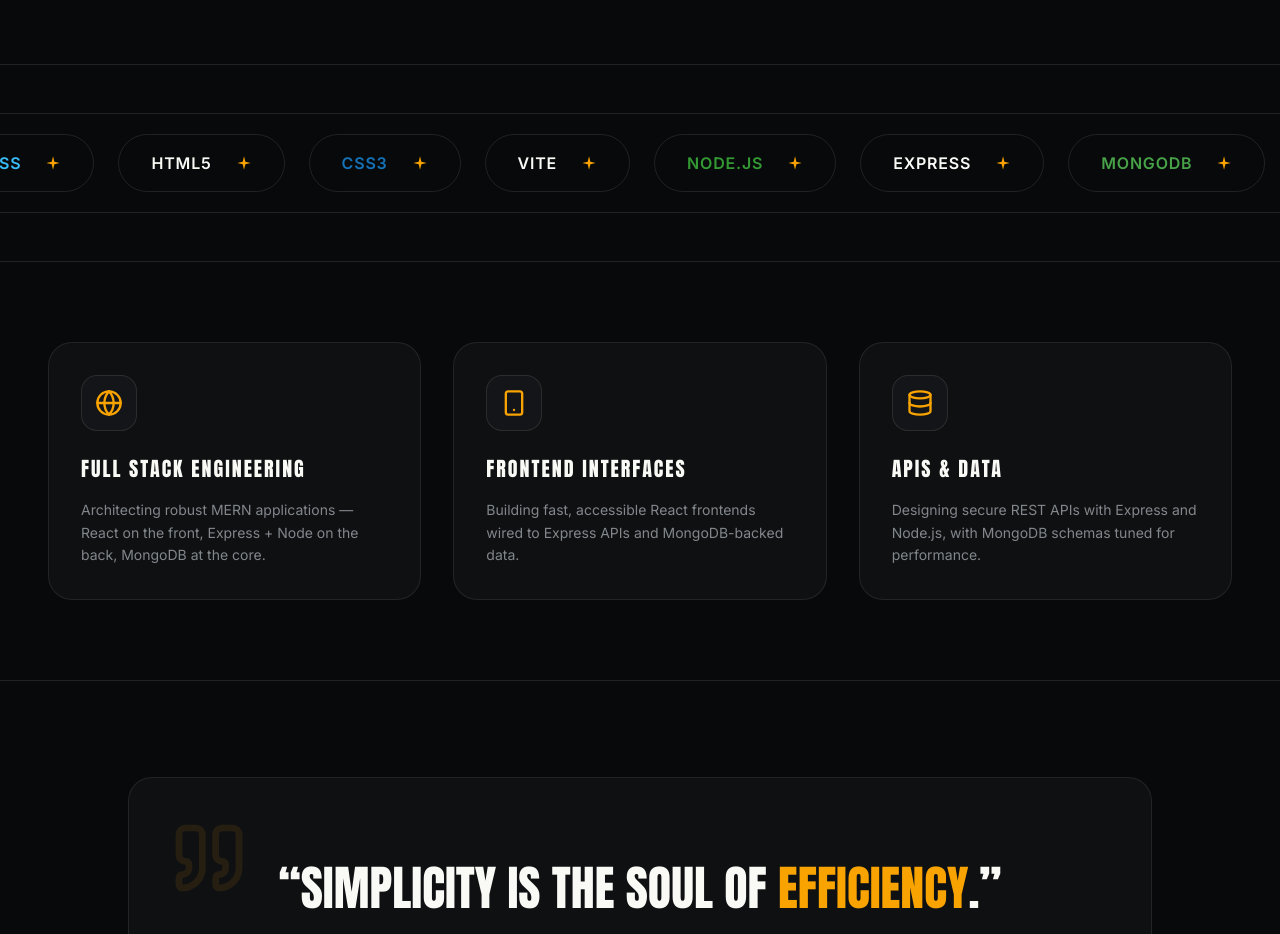
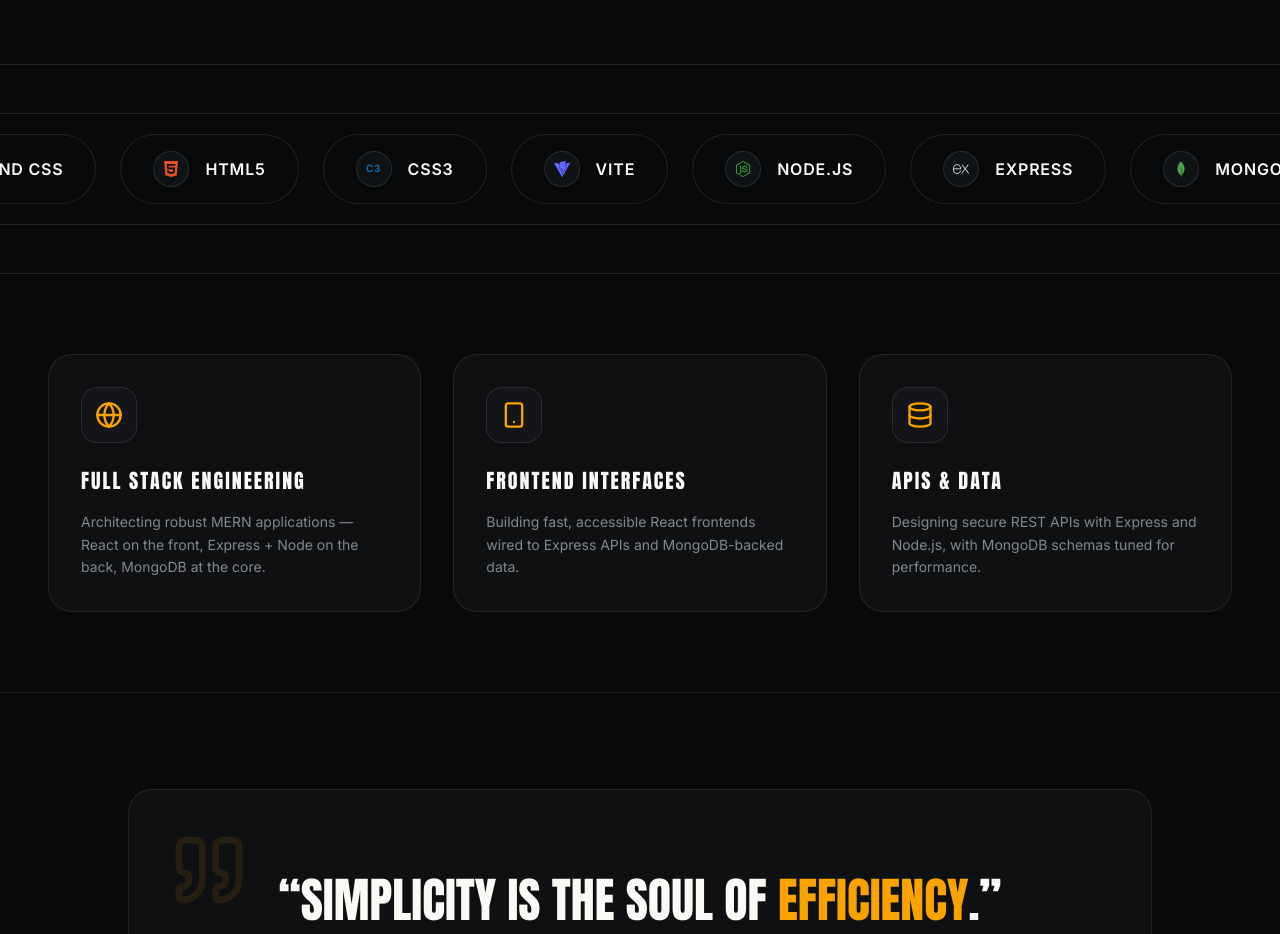
Before and after one commit to usmansHUB/portfolio, a React (Vite) app: page / in a window 1280 px wide. Shown: the part 1065-1999 px from the top of the page. Built offline with nearby package versions, Linux system fonts and the light colour scheme.

Commit message:
Commit with new Logos

```diff
--- a/src/pages/Home.jsx
+++ b/src/pages/Home.jsx
@@ -2,6 +2,8 @@ import { Link } from 'react-router-dom';
 import { motion } from 'framer-motion';
 import { ArrowRight, Globe, Smartphone, Database, Quote } from 'lucide-react';
 import { FaGithub, FaLinkedin, FaEnvelope } from 'react-icons/fa';
+import * as SiIcons from 'react-icons/si';
+import * as DiIcons from 'react-icons/di';
 import { portfolioData } from '../data/portfolioData';
 import PageTransition from '../components/PageTransition';
 
@@ -29,6 +31,8 @@ const SocialLink = ({ href, label, icon, download }) => {
     </a>
   );
 };
+
+const getIconComponent = (iconName) => SiIcons[iconName] || DiIcons[iconName];
 
 const Home = () => {
   const { profile, roles, skillCategories } = portfolioData;
@@ -150,18 +154,24 @@ const Home = () => {
         <section className="border-t border-foreground/10 py-12">
           <div className="relative overflow-hidden border-y border-foreground/10 py-5">
             <div className="marquee-track flex w-max items-center gap-6 whitespace-nowrap">
-              {[...allSkills, ...allSkills, ...allSkills].map((skill, i) => (
-                <span
-                  key={`${skill.name}-${i}`}
-                  className="flex items-center gap-6 rounded-full border border-foreground/10 px-6 py-3 text-sm font-semibold uppercase tracking-wider md:px-8 md:py-4 md:text-base"
-                  style={{ color: i % 2 === 0 ? undefined : skill.color }}
-                >
-                  {skill.name}
-                  <svg aria-hidden="true" viewBox="0 0 24 24" className="h-4 w-4 shrink-0 text-accent" fill="currentColor">
-                    <path d="M12 2 L14 10 L22 12 L14 14 L12 22 L10 14 L2 12 L10 10 Z" />
-                  </svg>
-                </span>
-              ))}
+              {[...allSkills, ...allSkills, ...allSkills].map((skill, i) => {
+                const IconComponent = getIconComponent(skill.icon);
+
+                return (
+                  <span
+                    key={`${skill.name}-${i}`}
+                    className="flex items-center gap-4 rounded-full border border-foreground/10 bg-background/70 px-6 py-3 text-sm font-semibold uppercase tracking-wider shadow-sm md:px-8 md:py-4 md:text-base"
+                  >
+                    <span
+                      className="flex h-8 w-8 items-center justify-center rounded-full border border-foreground/10 bg-muted/60 md:h-9 md:w-9"
+                      style={{ color: skill.color }}
+                    >
+                      {IconComponent ? <IconComponent size={16} /> : <span className="text-[10px] font-bold">{skill.letter ?? skill.name[0]}</span>}
+                    </span>
+                    {skill.name}
+                  </span>
+                );
+              })}
             </div>
           </div>
         </section>
```
